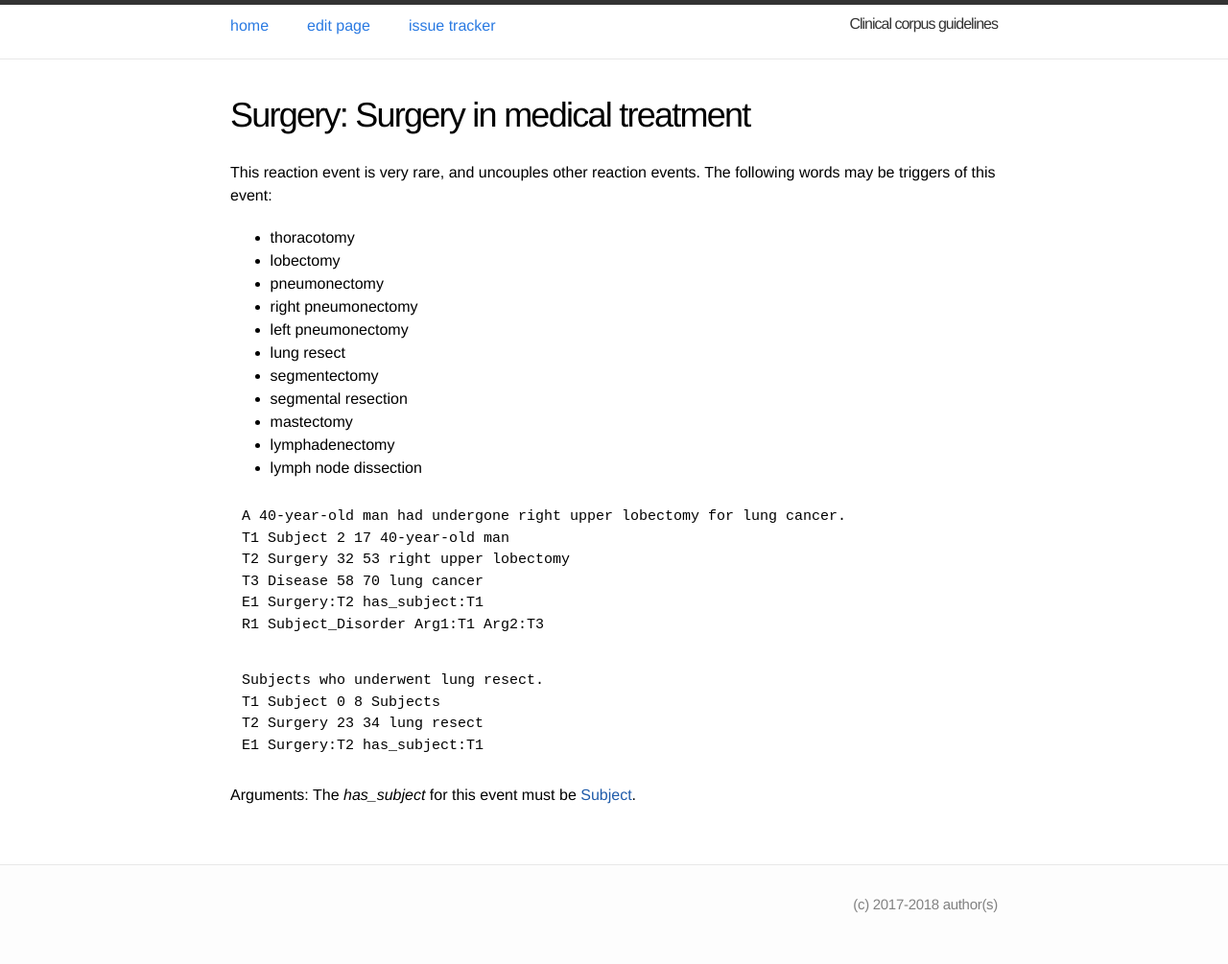
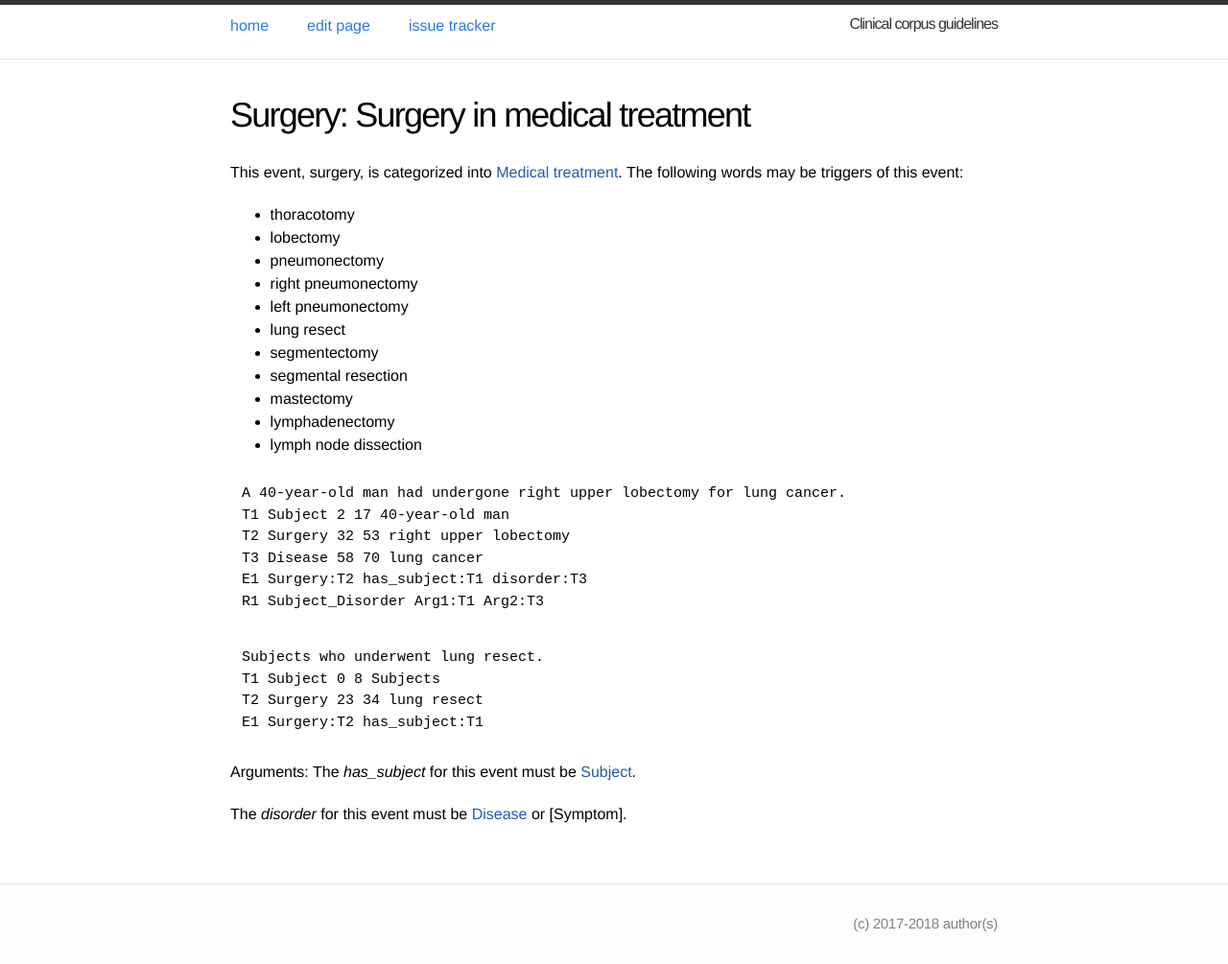
Before and after one commit to ezcatdb/clinicalcorpus-guidelines, a Jekyll site: the page built from _event/Surgery.md, in a window 1280 px wide. Shown: the whole page at 96% size. Built offline with Jekyll 4.4.1, drawn with Linux system fonts in a browser that asks for light colours.

Commit message:
upload new file and modified files

```diff
--- a/_event/Surgery.md
+++ b/_event/Surgery.md
@@ -6,8 +6,8 @@ shortdef: "Surgery in medical treatment"
 order: 3
 ---
 
-This reaction event is very rare, and uncouples other reaction
-events. The following words may be triggers of this event:
+This event, surgery, is categorized into [Medical treatment]().
+The following words may be triggers of this event:
 
 - thoracotomy
 - lobectomy
@@ -26,7 +26,7 @@ A 40-year-old man had undergone right upper lobectomy for lung cancer.
 T1 Subject 2 17 40-year-old man
 T2 Surgery 32 53 right upper lobectomy
 T3 Disease 58 70 lung cancer
-E1 Surgery:T2 has_subject:T1
+E1 Surgery:T2 has_subject:T1 disorder:T3
 R1 Subject_Disorder Arg1:T1 Arg2:T3
 ~~~
 ~~~ ann
@@ -39,6 +39,8 @@ E1 Surgery:T2 has_subject:T1
 Arguments:
 The *has_subject* for this event must be [Subject]().
 
+The *disorder* for this event must be [Disease]() or [Symptom].
+
 <!---
 The *Theme* for this reaction event must be other reaction events.
 --->
```
Also changed, not shown: _entity/Disease.md (+1 -1 lines), _entity/GeneralRules.md (+1 -1 lines), _entity/Subject.md (+1 -1 lines), _event/Medication.md (added, +42 -0 lines), _relation/Subject_Disorder.md (+1 -1 lines).
